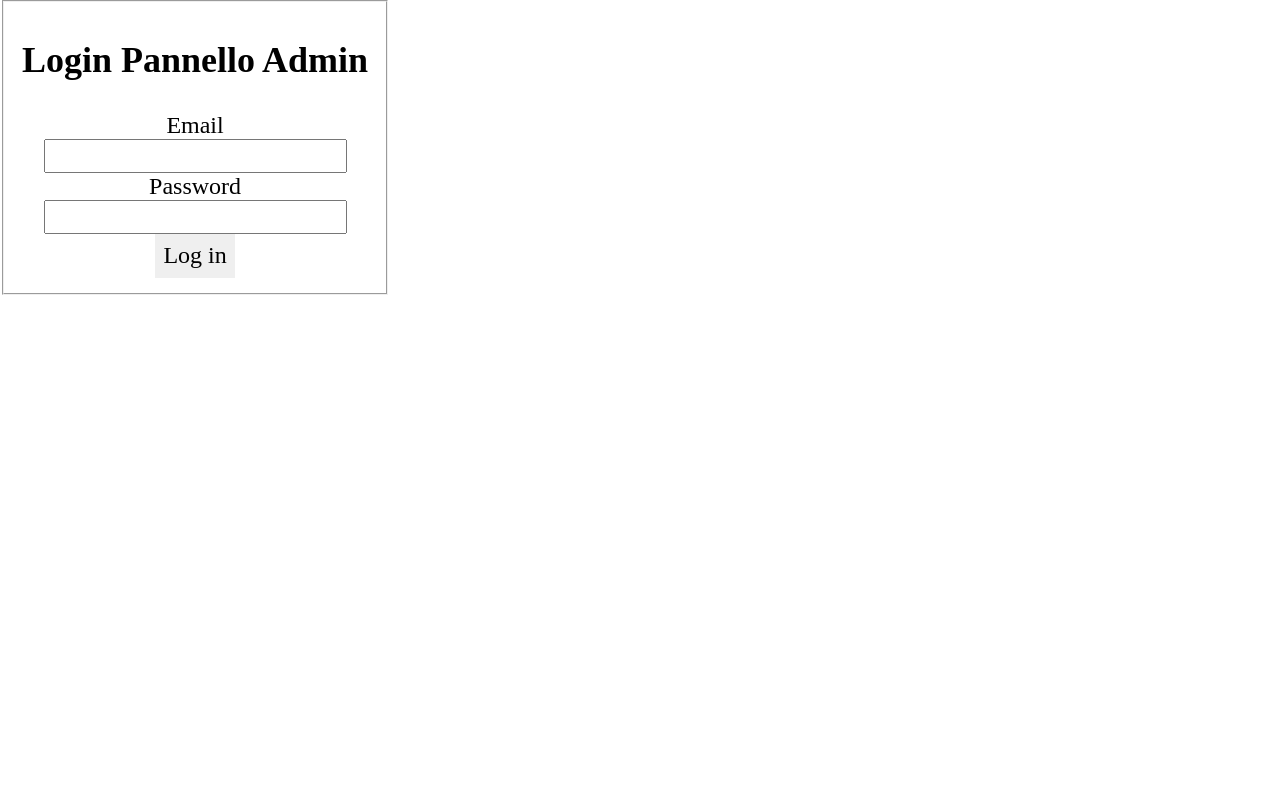
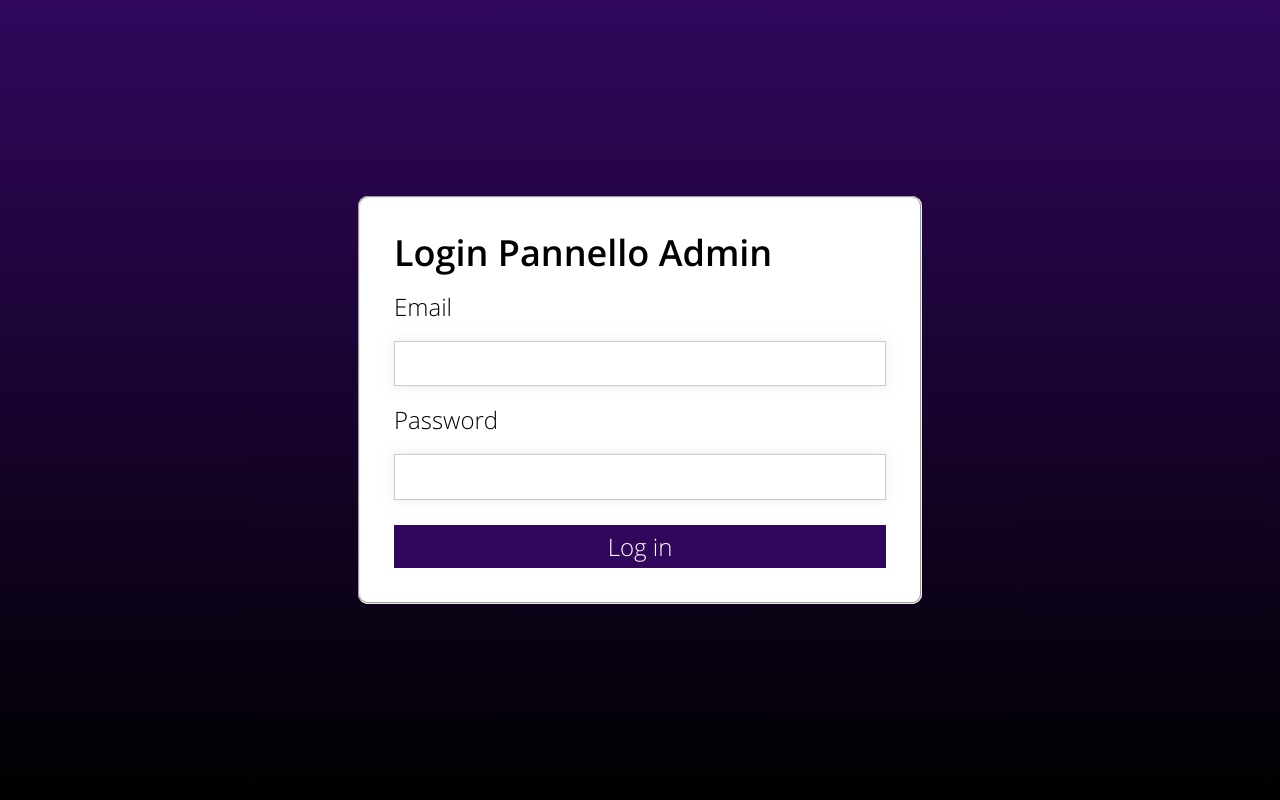
Before and after one commit to Stil98/SpaceGaming, a Java web app: page /account/secret in a window 1280 px wide. Run offline with Tomcat 11, a stand-in JSP engine, Linux system fonts and the light colour scheme.

Commit message:
Pagina Login Admin e fix ai css

```diff
--- a/src/main/webapp/WEB-INF/views/crm/secret.jsp
+++ b/src/main/webapp/WEB-INF/views/crm/secret.jsp
@@ -7,17 +7,38 @@
     <jsp:include page="../partials/head.jsp">
         <jsp:param name="title" value="Login Admin"/>
     </jsp:include>
+    <style>
+        .app{
+            background-image: linear-gradient(var(--viola), black);
+        }
+
+        .login{
+            padding: 1rem;
+            background-color: white;
+            border-radius: 10px;
+        }
+
+        .login > *{
+            margin: 10px;
+        }
+
+        .btn{
+            color: white;
+            background-color: var(--viola);
+            margin-top: 15px;
+        }
+    </style>
 </head>
 <body>
-<form class="app align-center" action="./account/secret" method="post">
-    <fieldset class="grid-y cell field">
+<form class="app grid-x justify-center align-center" action="./account/secret" method="post">
+    <fieldset class="grid-y cell w40 login">
         <h2>Login Pannello Admin</h2>
         <span>Email</span>
-        <label for="email">
+        <label for="email" class="field">
             <input type="email" name="email" id="email">
         </label>
         <span>Password</span>
-        <label for="password">
+        <label for="password" class="field">
             <input type="password" name="password" id="password">
         </label>
         <button class="btn" type="submit">Log in</button>
--- a/src/main/webapp/css/libreria.css
+++ b/src/main/webapp/css/libreria.css
@@ -28,6 +28,7 @@
 }
 
 :root{
+    font-family: 'OpenSans';
     font-weight: normal;
     font-style: normal;
     font-size: clamp(16px, 2vw, 24px);
@@ -41,12 +42,29 @@
     --success: #89c540;
 }
 
+input, select, textarea{
+    padding: 8px;
+    border-width: 1px;
+    border-color: #CCCCCC;
+    background-color: white;
+    color: black;
+    border-style: solid;
+    border-radius: 0;
+    box-shadow: 0 0 10px rgba(212,212,212,.54);
+}
+
 input:focus, textarea:focus, select:focus{
     outline: none;
 }
 
 .hide{
     display: none !important;
+}
+
+.app{
+    width: 100vw;
+    height: 100vh;
+    max-width: 100%;
 }
 
 .grid-x{
@@ -61,6 +79,10 @@ input:focus, textarea:focus, select:focus{
 
 .grid-inline{
     display: inline-flex;
+}
+
+.justify-center{
+    justify-content: center;
 }
 
 .align-center{
@@ -93,3 +115,45 @@ input:focus, textarea:focus, select:focus{
 .field>input[disabled], .field>select[disabled], .field>textarea[disabled]{
     background-color: grey;
 }
+
+.table{
+    border-collapse: collapse;
+    background-color: grey;
+}
+
+.table > thead{
+    visibility: hidden;
+}
+
+.table tr{
+    border: 1px solid black;
+    margin-bottom: .5rem;
+    padding: .5rem;
+    display: block;
+}
+
+@media screen and (min-width: 769px){
+    .w10{
+        flex-basis: 10%;
+    }
+
+    .w25{
+        flex-basis: 25%;
+    }
+
+    .w40{
+        flex-basis: 40%;
+    }
+
+    .w50{
+        flex-basis: 50%;
+    }
+
+    .w75{
+        flex-basis: 75%;
+    }
+
+    .w80{
+        flex-basis: 80%;
+    }
+}
```
Also changed, not shown: 1 other file.
